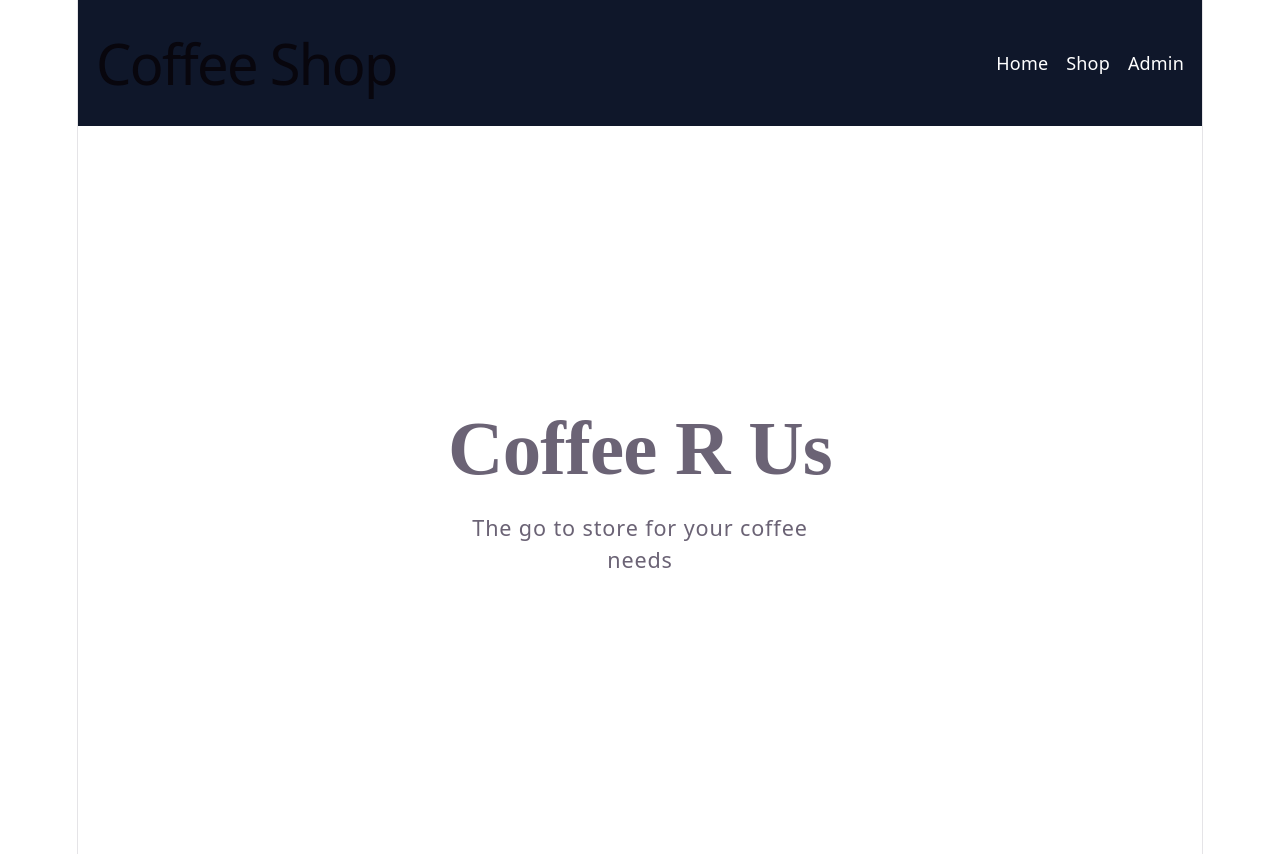
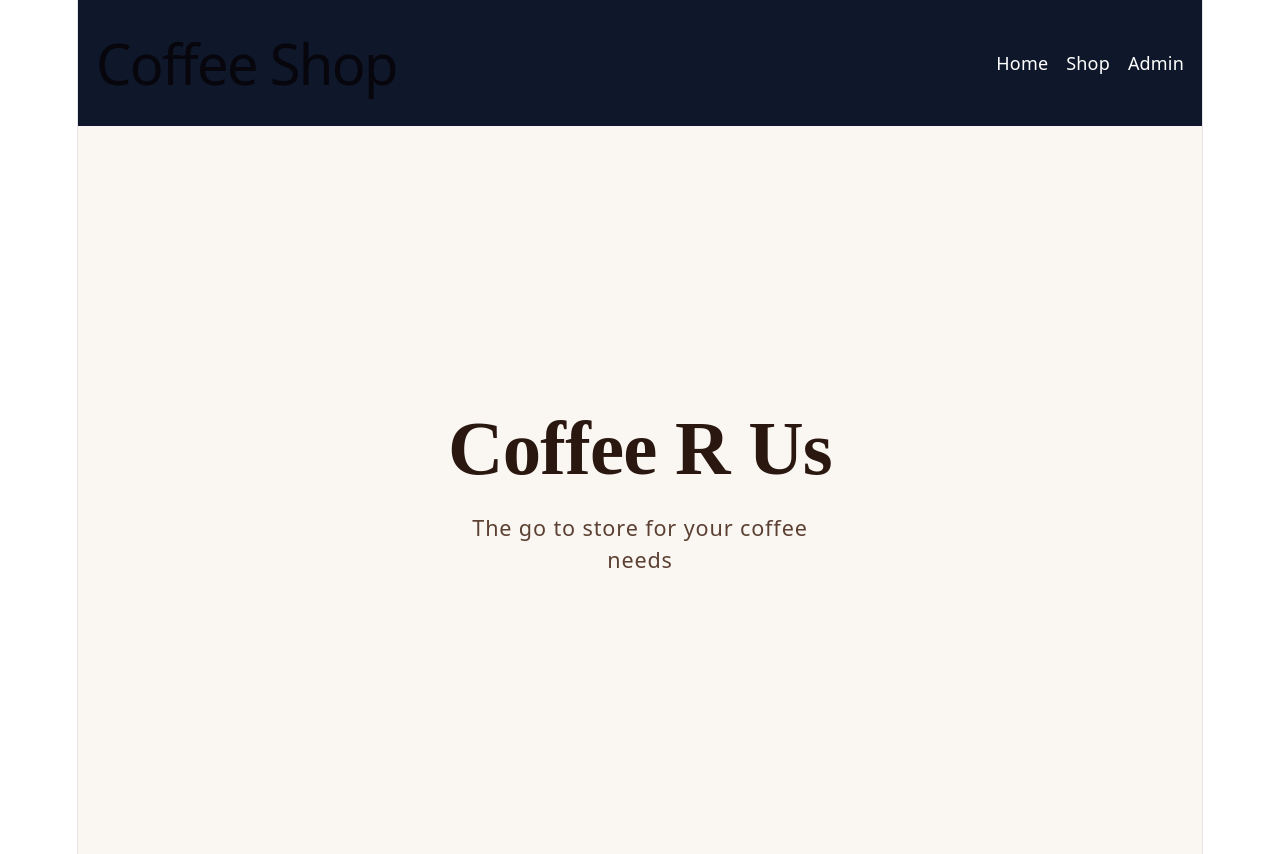
Before and after one commit to Benny254/E-commerce-react-base-project, a React (Vite) app in the folder react-based-project/: page / in a window 1280 px wide. Built offline with nearby package versions, Linux system fonts and the light colour scheme.

Commit message:
Update package dependencies and enhance CSS variables for improved styling

```diff
--- a/react-based-project/src/index.css
+++ b/react-based-project/src/index.css
@@ -7,9 +7,13 @@
   --accent: #aa3bff;
   --accent-bg: rgba(170, 59, 255, 0.1);
   --accent-border: rgba(170, 59, 255, 0.5);
+  --accent-hover: #8a2be2;
   --social-bg: rgba(244, 243, 236, 0.5);
   --shadow:
     rgba(0, 0, 0, 0.1) 0 10px 15px -3px, rgba(0, 0, 0, 0.05) 0 4px 6px -2px;
+  --coffee-hero: #faf7f2;
+  --text-dark: #2a1810;
+  --text-light: #5c4033;
 
   --sans: system-ui, 'Segoe UI', Roboto, sans-serif;
   --heading: system-ui, 'Segoe UI', Roboto, sans-serif;
@@ -40,9 +44,13 @@
     --accent: #c084fc;
     --accent-bg: rgba(192, 132, 252, 0.15);
     --accent-border: rgba(192, 132, 252, 0.5);
+    --accent-hover: #a855f7;
     --social-bg: rgba(47, 48, 58, 0.5);
     --shadow:
       rgba(0, 0, 0, 0.4) 0 10px 15px -3px, rgba(0, 0, 0, 0.25) 0 4px 6px -2px;
+    --coffee-hero: #1a1a2e;
+    --text-dark: #e0d5c7;
+    --text-light: #bfb0a0;
   }
 
   #social .button-icon {
```
Also changed, not shown: react-based-project/package.json (+6 -5 lines), 1 other file (tests, documents, lock files or other folders).
